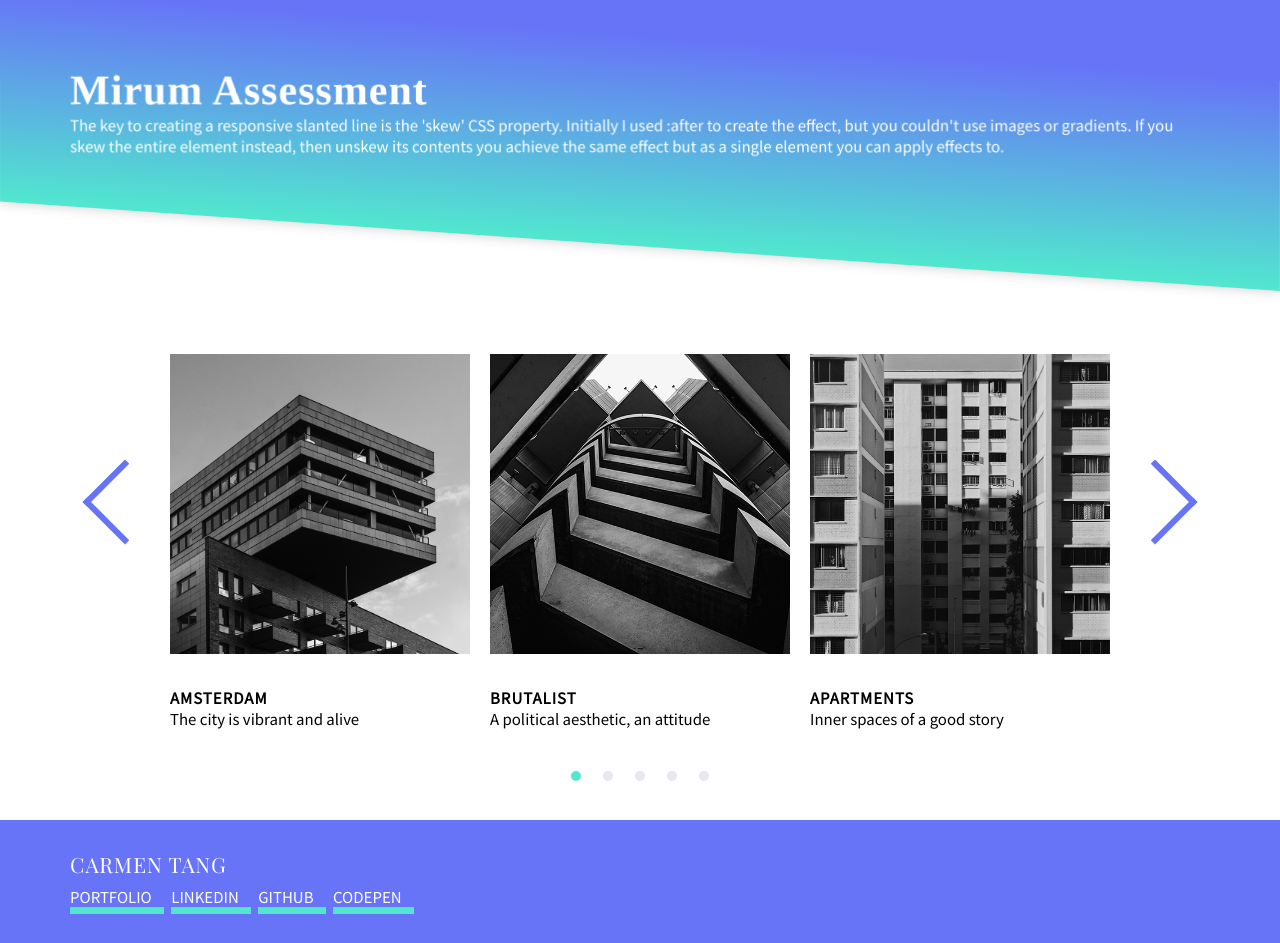
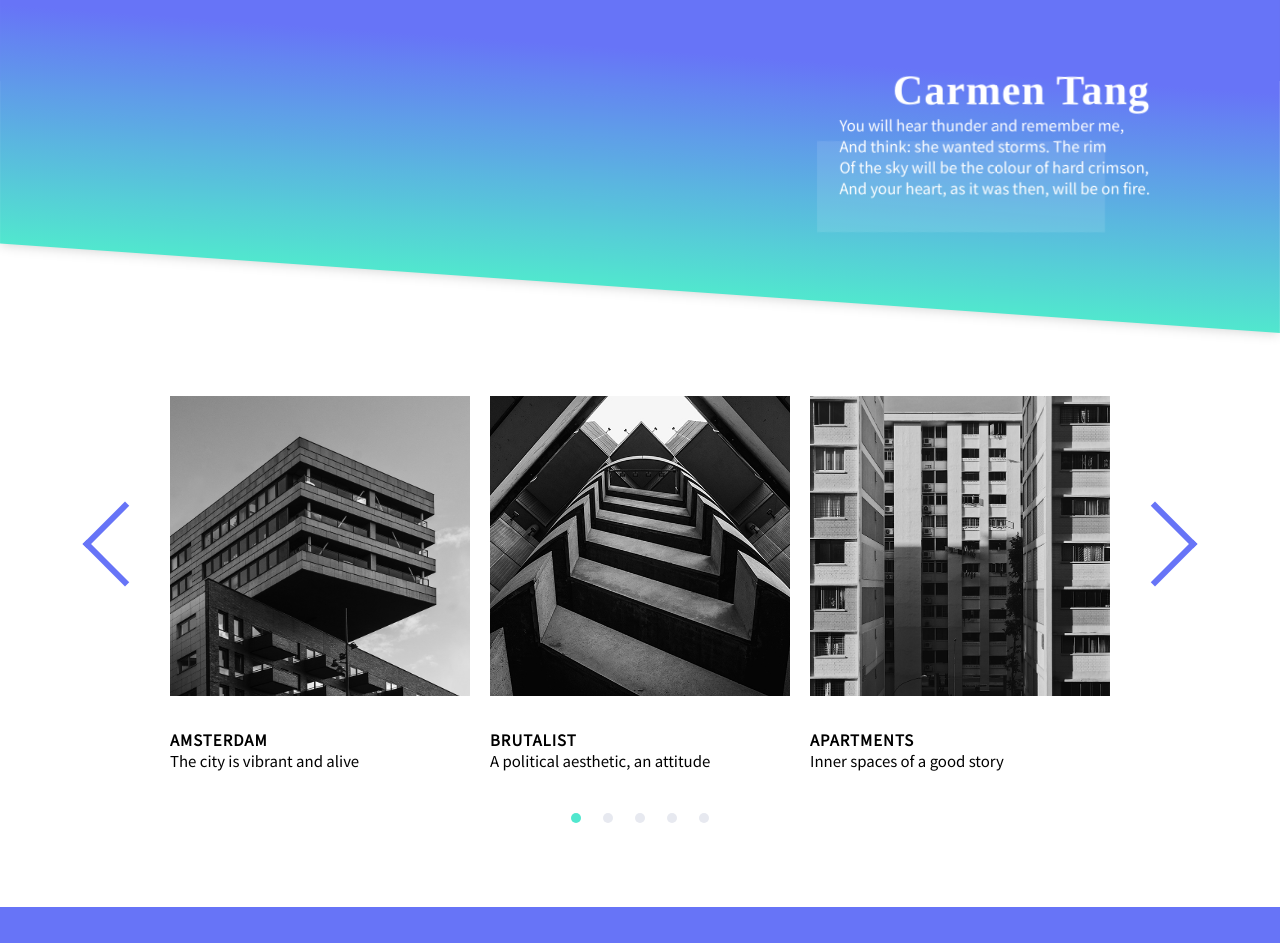
Before and after one commit to carmen-tang/mirum, a React (Create React App) app: page / in a window 1280 px wide. Shown: the top 943 px of the page. Built offline with nearby package versions, Linux system fonts and the light colour scheme; a web font is replaced by a local one.

Commit message:
style edits

```diff
--- a/src/components/Hero.js
+++ b/src/components/Hero.js
@@ -4,18 +4,16 @@ const Hero = () => {
   return (
     <div class="hero-bg">
       <div class="container unrotate">
-        <div class="row">
           <div class="hero-blurb">
-            <h1>Mirum Assessment</h1>
+            <h1>Carmen Tang</h1>
             <p>
-              The key to creating a responsive slanted line is the 'skew' CSS
-              property. Initially I used :after to create the effect, but you
-              couldn't use images or gradients. If you skew the entire element
-              instead, then unskew its contents you achieve the same effect but
-              as a single element you can apply effects to.
+              You will hear thunder and remember me,
+              <br></br>And think: she wanted storms. The rim
+              <br></br> Of the sky will be the colour of hard crimson,
+              <br></br> And your heart, as it was then, will be on fire.
             </p>
           </div>
-        </div>
+          <div className="box"></div>
       </div>
     </div>
   );
--- a/src/styles/_Footer.scss
+++ b/src/styles/_Footer.scss
@@ -5,7 +5,7 @@
 .footer {
   background-color: $purple;
   width: 100%;
-  margin-top: 2em;
+  margin-top: 5em;
 
   .container {
     color: $white;
@@ -14,12 +14,13 @@
     span {
       text-transform: uppercase;
       letter-spacing: 1px;
-        font-family: 'Playfair Display', serif;
         font-size: 1.4em;
     }
 
     p {
       margin: 0.5em 0;
+      display: flex;
+      flex-wrap: wrap;
 
       a {
         color: $white;
--- a/src/styles/_Hero.scss
+++ b/src/styles/_Hero.scss
@@ -41,8 +41,14 @@
 }
 
 .hero-blurb {
-  padding-top: 2em;
-  padding-bottom: 6em;
+  padding: 2em 4em 6em 4em;
+  display: flex;
+  flex-direction: column;
+  align-items: flex-end;
+
+  @media (max-width: $widthTablet) {
+    padding: 2em 1em 6em 1em;
+  }
 
   h1 {
     letter-spacing: 1px;
@@ -53,4 +59,20 @@
       font-size: 2.1em;
     }
   }
+
+  p {
+    @media (max-width: $widthTablet) {
+      font-size: 0.8em;
+    }
+  }
 }
+
+.box {
+  background-color: rgba(255, 255, 255, 0.1);
+  width: 288px;
+  height: 91px;
+  position: absolute;
+  right: 9em;
+  top: 7em;
+  z-index: -1;
+}
--- a/src/styles/_Theme.scss
+++ b/src/styles/_Theme.scss
@@ -87,6 +87,7 @@ button {
   padding-left: 2em;
   padding-right: 2em;
   width: 100%;
+  position: relative;
 }
 
 img {
```
